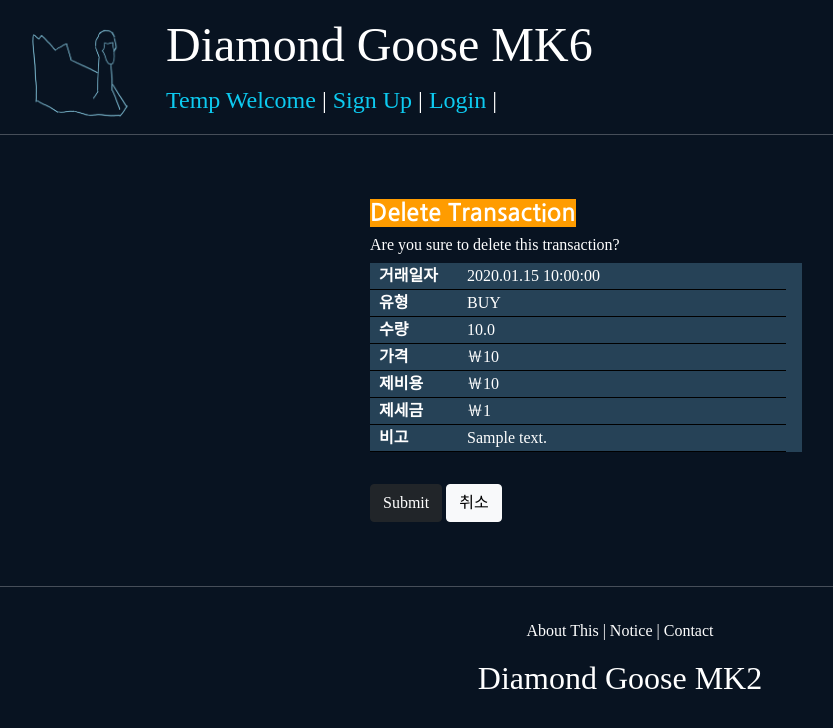
After one commit to JoonHyeok-hozy-Kim/diamond_goose_mk6, a Django app: page /equities/equitytransaction_delete/1 in a window 1280 px wide. The commit adds this page. Shown: the top 728 px of the page, without its empty margins (20-853 px from the left). Run offline with Django 3.2, Linux system fonts and the light colour scheme; tables that the repository leaves empty hold one stand-in row (values such as "Sample post"); some libraries are stand-ins or nearby versions.

Commit message:
equitytransaction merged into equityapp

```diff
--- /dev/null
+++ b/equityapp/templates/equityapp/equitytransaction_delete.html
@@ -0,0 +1,60 @@
+{% extends 'base.html' %}
+{% load bootstrap4 %}
+{% load format_masks %}
+
+{% block content %}
+
+    {% load static %}
+    {% block extrahead %}
+        <link rel="stylesheet" type="text/css" href="{% static 'css/equityapp.css' %}">
+    {% endblock %}
+
+    <div style="max-width: 500px; margin: 4rem auto">
+        <div style="margin: 2rem 0;">
+            <h4 class="equitytransaction_main_title">Delete Transaction</h4>
+            <h6 style="color: #FFFFFF;">Are you sure to delete this transaction?</h6>
+            <div style="width: 27rem; background-color: #264257;">
+                <table class="equitytransaction_delete_inverted_table">
+                    <tr class="equitytransaction_delete_inverted_table_tr">
+                        <th class="equitytransaction_delete_inverted_table_th">거래일자</th>
+                        <th class="equitytransaction_delete_inverted_table_th">유형</th>
+                        <th class="equitytransaction_delete_inverted_table_th">수량</th>
+                        <th class="equitytransaction_delete_inverted_table_th">가격</th>
+                        <th class="equitytransaction_delete_inverted_table_th">제비용</th>
+                        <th class="equitytransaction_delete_inverted_table_th">제세금</th>
+                        <th class="equitytransaction_delete_inverted_table_th">비고</th>
+                    </tr>
+                    <tr class="equitytransaction_delete_inverted_table_tr">
+                        <td class="equitytransaction_delete_inverted_table_td">{{ target_equity_transaction.transaction_date|date:"Y.m.d h:i:s" }}</td>
+                        <td class="equitytransaction_delete_inverted_table_td">{{ target_equity_transaction.transaction_type }}</td>
+                        <td class="equitytransaction_delete_inverted_table_td">{{ target_equity_transaction.quantity }}</td>
+
+                        {% if target_equity_transaction.equity.asset.currency == 'USD' %}
+                            <td class="equitytransaction_delete_inverted_table_td">{{ target_equity_transaction.price|currency_usd }}</td>
+                            <td class="equitytransaction_delete_inverted_table_td">{{ target_equity_transaction.transaction_fee|currency_usd  }}</td>
+                            <td class="equitytransaction_delete_inverted_table_td">{{ target_equity_transaction.transaction_tax|currency_usd  }}</td>
+                        {% elif target_equity_transaction.equity.asset.currency == 'KRW' %}
+                            <td class="equitytransaction_delete_inverted_table_td">{{ target_equity_transaction.price|currency_krw }}</td>
+                            <td class="equitytransaction_delete_inverted_table_td">{{ target_equity_transaction.transaction_fee|currency_krw  }}</td>
+                            <td class="equitytransaction_delete_inverted_table_td">{{ target_equity_transaction.transaction_tax|currency_krw  }}</td>
+                        {% else %}
+                            <td class="equitytransaction_delete_inverted_table_td">{{ target_equity_transaction.price|floatformat:2|intcomma }}</td>
+                            <td class="equitytransaction_delete_inverted_table_td">{{ target_equity_transaction.transaction_fee|floatformat:2|intcomma  }}</td>
+                            <td class="equitytransaction_delete_inverted_table_td">{{ target_equity_transaction.transaction_tax|floatformat:2|intcomma  }}</td>
+                        {% endif %}
+
+                        <td class="equitytransaction_delete_inverted_table_td">{{ target_equity_transaction.note }}</td>
+                    </tr>
+                </table>
+            </div>
+        </div>
+        <div class="text-white">
+            <form action="{% url 'equityapp:equitytransaction_delete' pk=target_equity_transaction.pk %}" method="post">
+                {% csrf_token %}
+                <input type="submit" class="btn btn-dark">
+                <a href="{% url 'equityapp:equity_detail' pk=target_equity_transaction.equity.pk %}" class="btn btn-light">취소</a>
+            </form>
+        </div>
+    </div>
+
+{% endblock %}
--- a/equityapp/urls.py
+++ b/equityapp/urls.py
@@ -1,6 +1,8 @@
 from django.urls import path
 
-from equityapp.views import EquityCreateView, EquityDetailView, EquityListView
+from equityapp.views import EquityCreateView, EquityDetailView, EquityListView, EquityTransactionCreateView, \
+    EquityTransactionListView, EquityTransactionDeleteView, equitytransaction_export_csv_template, \
+    equitytransaction_import_csv
 
 app_name = 'equityapp'
 
@@ -10,4 +12,10 @@ urlpatterns = [
     path('equity_detail/<int:pk>',EquityDetailView.as_view(), name='equity_detail'),
     path('equity_list/',EquityListView.as_view(), name='equity_list'),
 
+    path('equitytransaction_create/', EquityTransactionCreateView.as_view(), name='equitytransaction_create'),
+    path('equitytransaction_list/', EquityTransactionListView.as_view(), name='equitytransaction_list'),
+    path('equitytransaction_delete/<int:pk>', EquityTransactionDeleteView.as_view(), name='equitytransaction_delete'),
+    path('equitytransaction_export_csv_template/', equitytransaction_export_csv_template, name='equitytransaction_export_csv_template'),
+    path('equitytransaction_import_csv/', equitytransaction_import_csv, name='equitytransaction_import_csv'),
+
 ]
--- a/equityapp/views.py
+++ b/equityapp/views.py
@@ -1,15 +1,17 @@
 from django.contrib.auth.decorators import login_required
+from django.http import HttpResponse
 from django.shortcuts import render
 
 # Create your views here.
 from django.urls import reverse
 from django.utils.decorators import method_decorator
 from django.views.generic import CreateView, DetailView, ListView
+from django.views.generic.edit import FormMixin, DeleteView
 
 from assetmasterapp.models import Asset
 from equityapp.decorators import equity_ownership_required
-from equityapp.forms import EquityCreationForm
-from equityapp.models import Equity
+from equityapp.forms import EquityCreationForm, EquityTransactionCreationForm
+from equityapp.models import Equity, EquityTransaction
 from portfolioapp.models import Portfolio
 
 has_equity_ownership = [login_required, equity_ownership_required]
@@ -35,8 +37,9 @@ class EquityCreateView(CreateView):
 
 
 @method_decorator(has_equity_ownership,'get')
-class EquityDetailView(DetailView):
+class EquityDetailView(DetailView, FormMixin):
     model = Equity
+    form_class = EquityTransactionCreationForm
     context_object_name = 'target_equity'
     template_name = 'equityapp/equity_detail.html'
 
@@ -44,6 +47,10 @@ class EquityDetailView(DetailView):
         # Update Asset's current price
         self.object.asset.update_current_price()
         self.object.asset.refresh_from_db()
+
+        # Update Equity's stats
+        self.object.update_equity_data()
+        self.object.refresh_from_db()
 
         context = super(EquityDetailView, self).get_context_data(**kwargs)
 
@@ -71,3 +78,140 @@ class EquityListView(ListView):
     model = Equity
     context_object_name = 'target_equity_list'
     template_name = 'equityapp/equity_list.html'
+
+
+class EquityTransactionCreateView(CreateView):
+    model = EquityTransaction
+    form_class = EquityTransactionCreationForm
+    template_name = 'equityapp/equitytransaction_create.html'
+
+    def form_valid(self, form):
+        temp_transaction = form.save(commit=False)
+        temp_transaction.equity = Equity.objects.get(pk=self.request.POST['target_equity_pk'])
+        temp_transaction.save()
+        return super().form_valid(form)
+
+    def get_success_url(self):
+        return reverse('equityapp:equity_detail', kwargs={'pk': self.object.equity.pk})
+
+
+class EquityTransactionListView(ListView):
+    model = EquityTransaction
+    context_object_name = 'equity_transaction_list'
+    template_name = 'equityapp/equitytransaction_list.html'
+
+
+class EquityTransactionDeleteView(DeleteView):
+    model = EquityTransaction
+    context_object_name = 'target_equity_transaction'
+    template_name = 'equityapp/equitytransaction_delete.html'
+
+    def get_success_url(self):
+        return reverse('equityapp:equity_detail', kwargs={'pk': self.object.equity.pk})
+
+
+def equitytransaction_export_csv_template(request):
+    import csv
+
+    equity_pk = request.POST['equity_pk']
+
+    if request.method == 'POST':
+        response = HttpResponse(content_type='text/csv')
+        response['Content-Disposition'] = 'attachment; filename="equitytransaction_csv_template.csv"'
+        writer = csv.writer(response)
+        # Column Insert
+        writer.writerow([
+            'transaction_type',
+            'quantity',
+            'price',
+            'transaction_fee',
+            'transaction_tax',
+            'transaction_date',
+            'note',
+        ])
+        # Sample Line Insert
+        writer.writerow([
+            'BUY',
+            '1',
+            '100',
+            '1',
+            '2',
+            '1993-04-27 04:00:00',
+            'Sample Format',
+        ])
+
+        return response
+
+    return reverse('equityapp:equity_detail', kwargs={'pk': equity_pk})
+
+
+def equitytransaction_import_csv(request):
+    import os
+    import datetime
+    import pandas as pd
+
+    from django.core.files.storage import FileSystemStorage
+    from django.conf import settings
+    from django.utils.timezone import make_aware
+
+    equity_pk = request.POST['equity_pk']
+
+    try:
+        if request.method == 'POST' and request.FILES['transaction_file']:
+
+            transaction_file = request.FILES['transaction_file']
+            save_dir = os.path.join(settings.MEDIA_ROOT, 'equity_transaction_csv')
+            fs = FileSystemStorage(location=save_dir)
+            file_name = fs.save(transaction_file.name, transaction_file)
+            new_dir = 'equity_transaction_csv/' + file_name
+
+            uploaded_file_url = fs.url(new_dir)
+            excel_file = uploaded_file_url
+            excel_transaction_data = pd.read_csv("."+excel_file, encoding='utf-8')
+            db_frame = excel_transaction_data
+
+            for db_frame in db_frame.itertuples():
+
+                # transaction_date input data make_aware
+                try:
+                    naive_datetime = datetime.datetime.strptime(db_frame.transaction_date, "%Y-%m-%d %H:%M:%S")
+                except Exception as datetime_format_exception1:
+                    print('datetime_format_exception1 : ', datetime_format_exception1)
+                    try:
+                        naive_datetime = datetime.datetime.strptime(db_frame.transaction_date, "%Y-%m-%d %H:%M")
+                    except Exception as datetime_format_exception2:
+                        print('datetime_format_exception2 : ', datetime_format_exception2)
+                        exit()
+
+                aware_datetime = make_aware(naive_datetime)
+
+                # import_transaction_data = [
+                #     str(db_frame.transaction_type),
+                #     str(db_frame.quantity),
+                #     str(db_frame.price),
+                #     str(db_frame.transaction_fee),
+                #     str(db_frame.transaction_tax),
+                #     str(aware_datetime),
+                #     str(db_frame.note),
+                # ]
+                # print(','.join(import_transaction_data))
+
+                obj = EquityTransaction.objects.create(
+                    equity=Equity.objects.get(pk=equity_pk),
+                    transaction_type=db_frame.transaction_type,
+                    quantity=db_frame.quantity,
+                    price=db_frame.price,
+                    transaction_fee=db_frame.transaction_fee,
+                    transaction_tax=db_frame.transaction_tax,
+                    transaction_date=aware_datetime,
+                    note=db_frame.note
+                )
+
+                obj.save()
+
+            from django.http import HttpResponseRedirect
+            return HttpResponseRedirect(reverse('equityapp:equity_detail', kwargs={'pk':equity_pk}))
+    except Exception as identifier:
+        print(identifier)
+
+    return reverse('equityapp:equity_detail', kwargs={'pk':equity_pk})
--- a/static/css/equityapp.css
+++ b/static/css/equityapp.css
@@ -0,0 +1,58 @@
+.equitytransaction_main_title {
+    display: inline-block;
+    background-color: #FF9C00;
+    font-family: 'Nanum Gothic', sans-serif;
+    color: #FFFFFF
+}
+
+.equitytransaction_table {
+    width: 100%;
+    color: #FFFFFF;
+}
+
+.equitytransaction_table_th {
+    border: 1px solid black;
+    background-color: #007D8A;
+    text-align: center;
+}
+
+.equitytransaction_table_th_delete {
+    background-color: #FA0067;
+    text-align: center;
+}
+
+.equitytransaction_table_td_center {
+    background-color: #264257;
+    text-align: center;
+    border: 1px solid black;
+}
+
+.equitytransaction_table_td_start {
+    background-color: #264257;
+    text-align: start;
+    border: 1px solid black;
+    text-indent: 0.5rem;
+}
+
+.equitytransaction_delete_inverted_table{
+    border-collapse: collapse;
+    color:#FFFFFF;
+}
+
+.equitytransaction_delete_inverted_table_tr {
+    display: block;
+    float: left;
+}
+
+.equitytransaction_delete_inverted_table_th {
+    display: block;
+    width: 6rem;
+    text-indent: 0.5rem;
+    border-bottom: 1px solid black;
+}
+
+.equitytransaction_delete_inverted_table_td {
+    display: block;
+    width: 20rem;
+    border-bottom: 1px solid black;
+}
```
Also changed, not shown: equityapp/forms.py (+12 -1 lines), equityapp/models.py (+38 -1 lines), equityapp/templates/equityapp/equity_detail.html (+52 -1 lines), equityapp/templates/equityapp/equitytransaction_create.html (added, +17 -0 lines), equityapp/templates/equityapp/equitytransaction_export_csv_template.html (added, +9 -0 lines), equityapp/templates/equityapp/equitytransaction_import_csv.html (added, +24 -0 lines), equityapp/templates/equityapp/equitytransaction_list.html (added, +35 -0 lines), static/css/equitytransactionapp.css (deleted, +0 -22 lines), equityapp/migrations/0002_equitytransaction.py (added).
